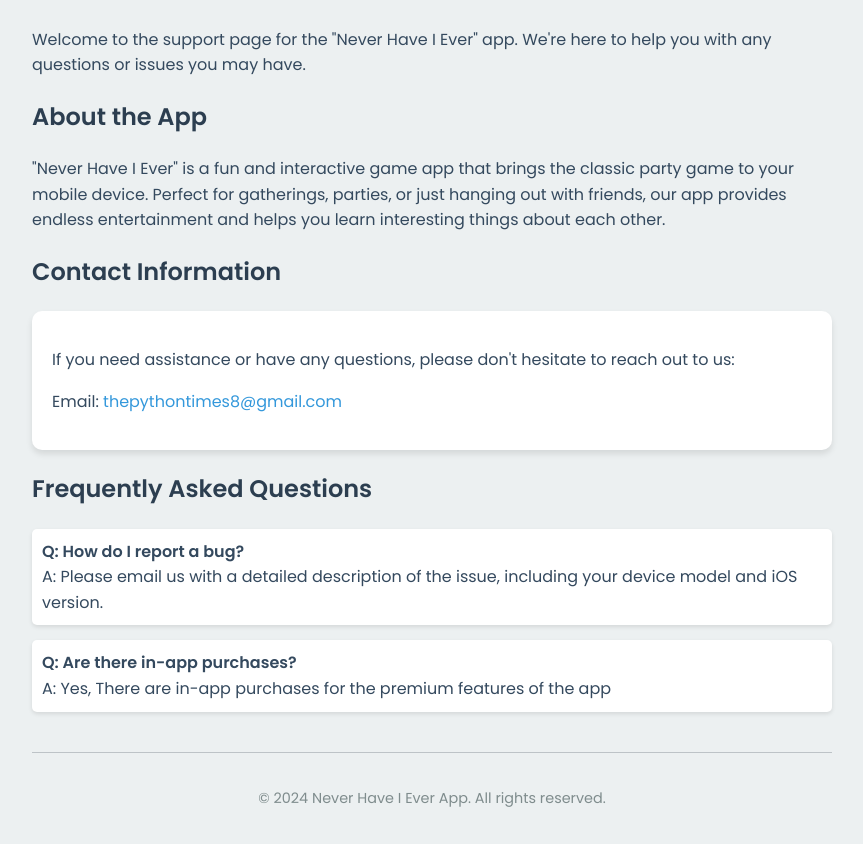
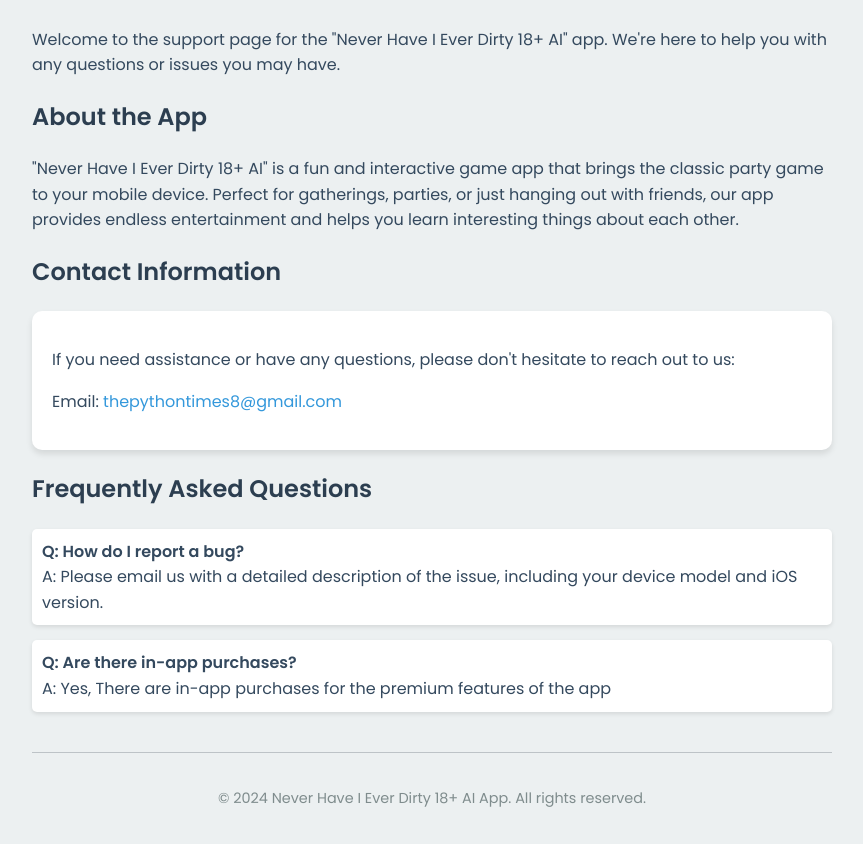
Before and after one commit to AJ-appz/never_have_i_ever, a plain HTML site: page index.html in a window 1280 px wide. Shown: the part 114-958 px from the top of the page, without its empty margins (208-1071 px from the left). Drawn offline with Linux system fonts and the light colour scheme.

Commit message:
Update index.html

```diff
--- a/index.html
+++ b/index.html
@@ -3,7 +3,7 @@
 <head>
     <meta charset="UTF-8">
     <meta name="viewport" content="width=device-width, initial-scale=1.0">
-    <title>Never Have I Ever - Support</title>
+    <title>Never Have I Ever Dirty 18+ AI - Support</title>
     <style>
         @import url('https://fonts.googleapis.com/css2?family=Poppins:wght@300;400;600&display=swap');
 
@@ -101,12 +101,12 @@
     <h1>Never Have I Ever - Support</h1>
 
     <div class="animate-on-scroll">
-        <p>Welcome to the support page for the "Never Have I Ever" app. We're here to help you with any questions or issues you may have.</p>
+        <p>Welcome to the support page for the "Never Have I Ever Dirty 18+ AI" app. We're here to help you with any questions or issues you may have.</p>
     </div>
 
     <div class="animate-on-scroll">
         <h2>About the App</h2>
-        <p>"Never Have I Ever" is a fun and interactive game app that brings the classic party game to your mobile device. Perfect for gatherings, parties, or just hanging out with friends, our app provides endless entertainment and helps you learn interesting things about each other.</p>
+        <p>"Never Have I Ever Dirty 18+ AI" is a fun and interactive game app that brings the classic party game to your mobile device. Perfect for gatherings, parties, or just hanging out with friends, our app provides endless entertainment and helps you learn interesting things about each other.</p>
     </div>
 
     <div class="animate-on-scroll">
@@ -128,7 +128,7 @@
     </div>
 
     <footer>
-        <p>&copy; 2024 Never Have I Ever App. All rights reserved.</p>
+        <p>&copy; 2024 Never Have I Ever Dirty 18+ AI App. All rights reserved.</p>
     </footer>
 
     <script>
```
